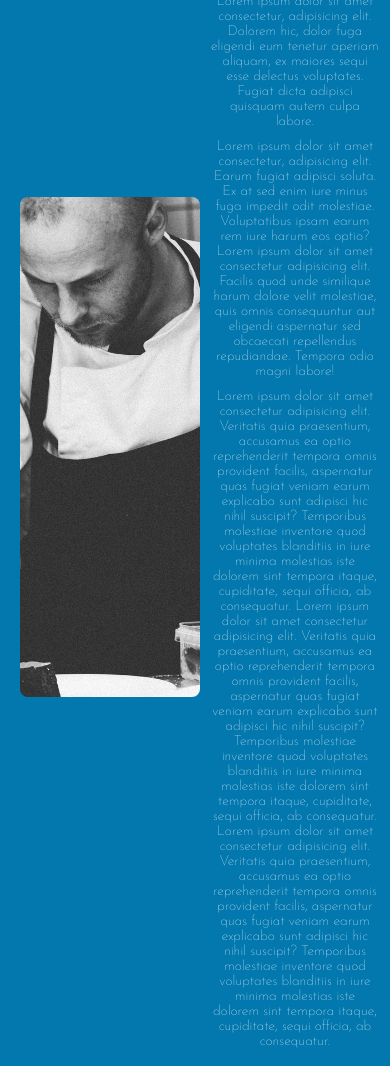
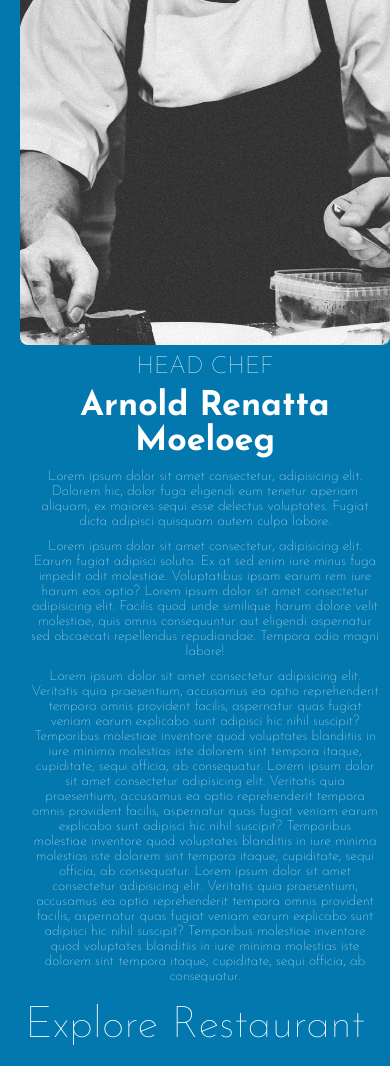
Before and after one commit to plikipie/resto-apps, a website built with webpack: page src/templates/index.html in a window 390 px wide. Shown: the part 605-1671 px from the top of the page. Built offline with nearby package versions, Linux system fonts and the light colour scheme.

Commit message:
added grid system first content

```diff
--- a/src/styles/scss/responsive.scss
+++ b/src/styles/scss/responsive.scss
@@ -3,9 +3,9 @@
         display: none;
     }
     .content__wrap {
-        display: grid;
+        display: grid !important;
         grid-template-columns: 1fr;
-        grid-template-rows: auto;
+        grid-gap: 10px 16px;
     }
 }
 
```
Also changed, not shown: src/styles/css/responsive.css, 1 other file.
